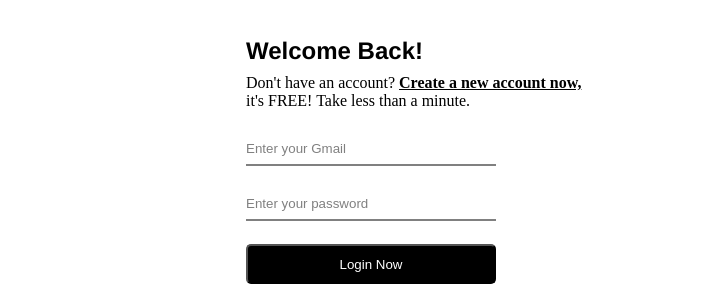
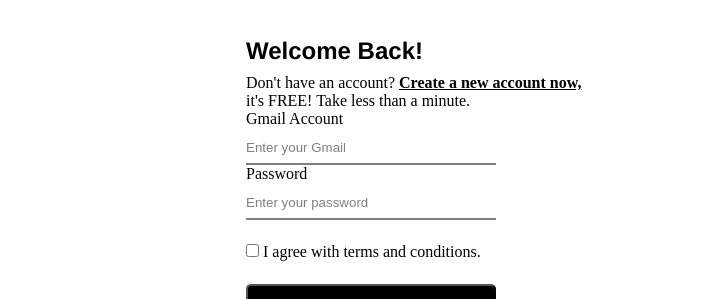
Before and after one commit to Shahan-07/Tasks---Office, a plain HTML site: page Login Page/index.html in a window 1280 px wide. Shown: the part 134-433 px from the top of the page, 569-1280 px from the left. Drawn offline with Linux system fonts and the light colour scheme.

Commit message:
Log in page

```diff
--- a/Login Page/index.html
+++ b/Login Page/index.html
@@ -26,8 +26,13 @@
             <p class="para1">Don't have an account? <strong><u>Create a new account now,</u></strong><br>it's FREE! Take less than a minute.</p>
 
             <form action="">
-                <input type="text" placeholder="Enter your Gmail "> <br>
-                <input type="password" placeholder="Enter your password"><br>
+                <label for="gmail">Gmail Account</label> <br>
+                <input type="text" id="gmail" placeholder="Enter your Gmail "> <br>
+                <label for="password">Password</label><br>
+                <input type="password" id="password" placeholder="Enter your password"><br>
+                <p class="check">
+                    <input type="checkbox" id="check"> <label for="check">I agree with terms and conditions.</label>
+                </p>
                 <button>Login Now</button><br>
                 <p class="click">forget password <strong><u>Click here</u></strong></p>
             </form>
--- a/Login Page/style.css
+++ b/Login Page/style.css
@@ -49,13 +49,13 @@ h1 {
 .para1{
     margin-top: 2%;
 }
-input[type="text"],
-input[type="password"]{
+input[type="text"],input[type="password"]{
     border: none;
-    margin-top: 5%;
+    margin-top: 1%;
     width: 250px;
     height: 30px;
 }
+
 input::placeholder{
     color: gray;
 }
@@ -72,6 +72,10 @@ input[type="password"]:focus{
     border-color: black;
 
 }
+
+.check{
+    margin-top: 5%;
+}
 button{
     margin-top: 5%;
     width: 250px;
```
